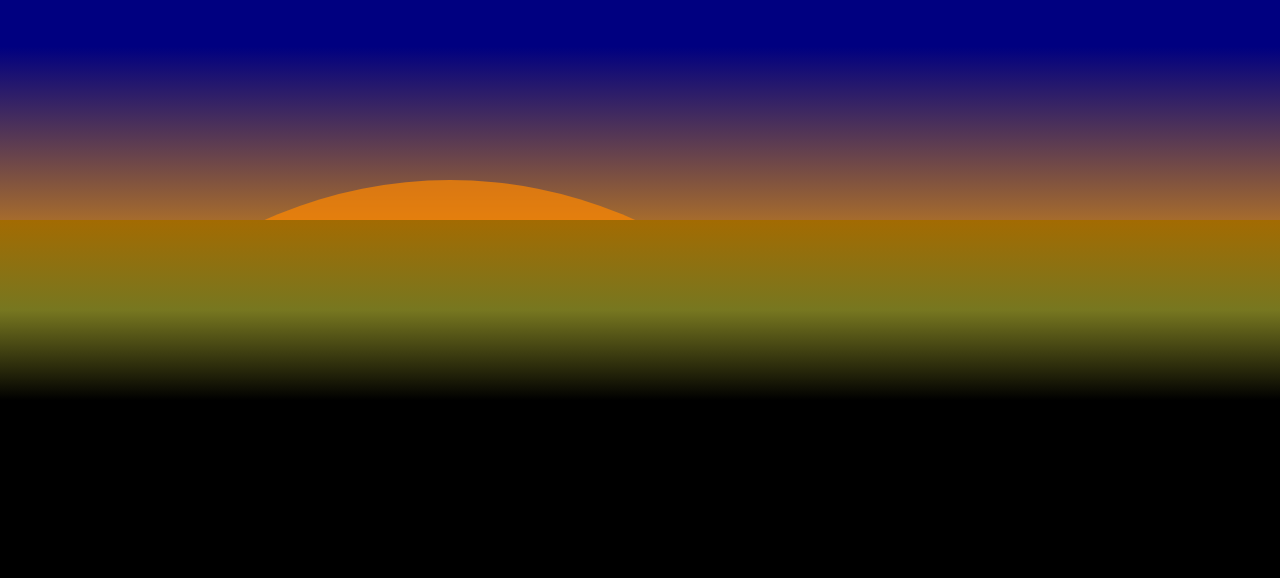
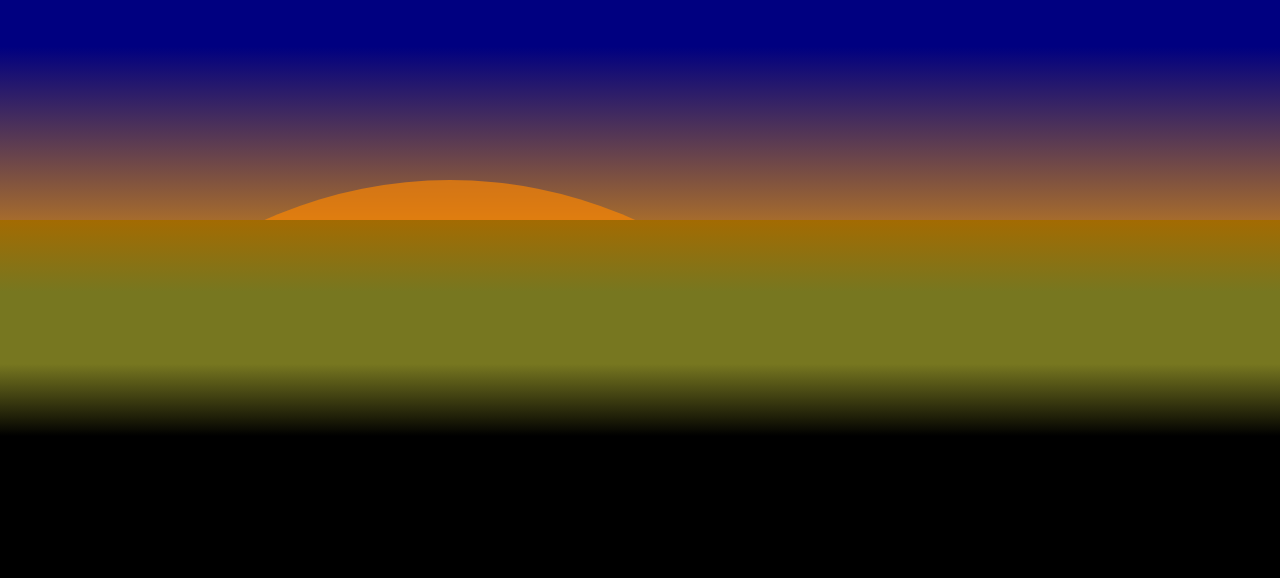
Before and after one commit to CAMR05/interaccion-render-web, a plain HTML site: page S03/atardecer/index.html in a window 1280 px wide. Shown: the part 220-798 px from the top of the page. Drawn offline with nearby package versions, Linux system fonts and the light colour scheme.

Commit message:
modificaciones al gradiente y a la posición del sol

```diff
--- a/S03/atardecer/app.js
+++ b/S03/atardecer/app.js
@@ -16,14 +16,13 @@ window.addEventListener("mousedown", function () {
                     gsap.to(
                         ".sol",
                         {
-
                             x:6700,
                             y:80,
-                            duration:3,
+                            duration:4,
                             ease:"circ.out",
                         }
                     )
+                }
             }
-        }
-    );
+        );
 });
--- a/S03/atardecer/main.css
+++ b/S03/atardecer/main.css
@@ -18,7 +18,7 @@ body {
     height: 900px;
     border-radius: 50%;
     background-color: rgb(255, 136, 0);
-    opacity: 70%;
+    opacity: 65%;
 }
 .horizonte{
     position: absolute;
@@ -26,5 +26,5 @@ body {
     left: 0;
     width: 100%;
     height: 45%;
-    background:linear-gradient(to top,black,black,black,rgb(119, 119, 32), rgb(163, 107, 2));
+    background:linear-gradient(to top,black,black,black,rgb(119, 119, 32),rgb(119, 119, 32), rgb(163, 107, 2));
 }
```
